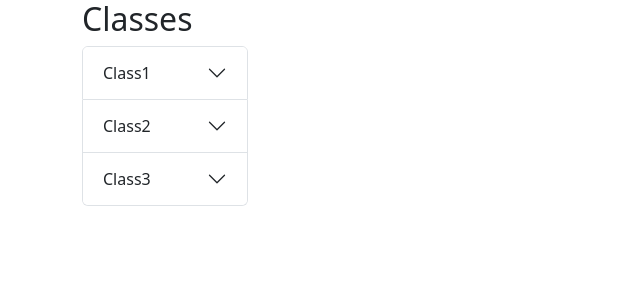
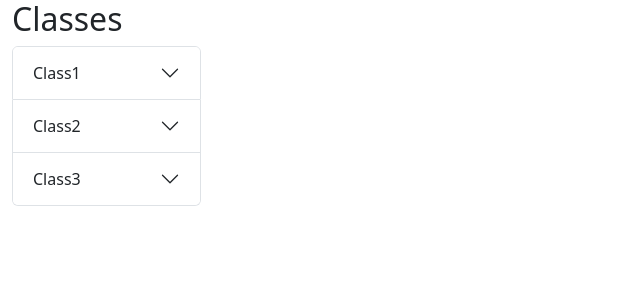
Before and after one commit to grantsweeney02/WisdomWidget, a React (Vite) app in the folder Dashboard/: page / in a window 1280 px wide. Shown: the top 300 px of the page, without its empty margins (0-640 px from the left). Built offline with nearby package versions, Linux system fonts and the light colour scheme.

Commit message:
prepare for using url params

```diff
--- a/Dashboard/src/components/ClassesSidebar.jsx
+++ b/Dashboard/src/components/ClassesSidebar.jsx
@@ -40,12 +40,12 @@ const ClassesSidebar = ({ classes, setActiveAssignment }) => {
 	})
 
 	return (
-		<div className="col-2">
+		<nav className="col-2">
 			<h2>Classes</h2>
 			<div className="accordion" id="classesAccordion">
 				{ClassAccordionItems}
 			</div>
-		</div>
+		</nav>
 	)
 }
 
--- a/Dashboard/src/components/Dashboard.jsx
+++ b/Dashboard/src/components/Dashboard.jsx
@@ -6,7 +6,7 @@ const Dashboard = ({ data }) => {
 	const [activeAssignment, setActiveAssignment] = useState(null)
 
 	return (
-		<div className="container">
+		<div className="container-fluid">
 			<div className="row">
 				<ClassesSidebar classes={data.classes} setActiveAssignment={setActiveAssignment} />
 				<DashboardContent assignment={activeAssignment} />
--- a/Dashboard/src/components/NoteDetails.jsx
+++ b/Dashboard/src/components/NoteDetails.jsx
@@ -1,4 +1,10 @@
+import { useParams } from 'react-router-dom';
+
 const NoteDetails = ({ assignment, note }) => {
+    const { noteID } = useParams();
+
+    // get note info from db
+
 	return (
 		<>
 			{note && (
```
